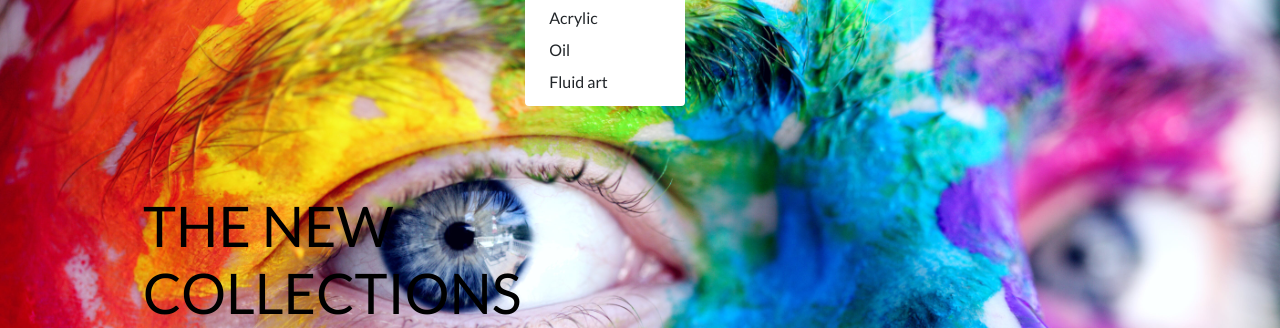
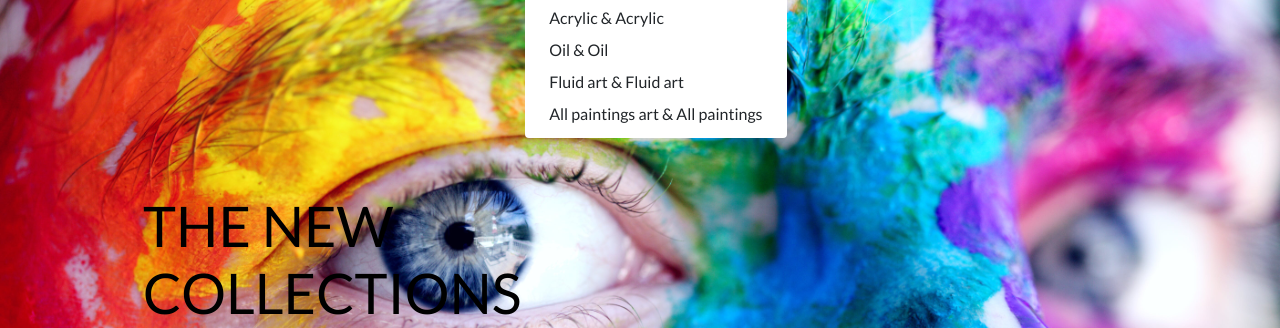
Before and after one commit to katwik/pp5, a Django app: template home/templates/home/index.html in a window 1280 px wide, after a click on "PAINTINGS". Shown: the part 157-485 px from the top of the page. Run offline with Django 3.2, Linux system fonts and the light colour scheme; the template is opened without the code that fills it, so the values that code supplies are empty; some libraries are stand-ins or nearby versions.

Commit message:
Added category filtering

```diff
--- a/templates/includes/main-nav.html
+++ b/templates/includes/main-nav.html
@@ -30,9 +30,26 @@
         Paintings
       </a>
       <div class="dropdown-menu border-0" aria-labelledby="paintings-link">
-        <a href="" class="dropdown-item">Acrylic</a>
-        <a href="" class="dropdown-item">Oil</a>
-        <a href="" class="dropdown-item">Fluid art</a>
+        <a
+          href="{% url 'products' %}?category=paintings,acrylic"
+          class="dropdown-item"
+          >Acrylic &amp; Acrylic</a
+        >
+        <a
+          href="{% url 'products' %}?category=paintings,oil"
+          class="dropdown-item"
+          >Oil &amp; Oil</a
+        >
+        <a
+          href="{% url 'products' %}?category=paintings,fluid_art"
+          class="dropdown-item"
+          >Fluid art &amp; Fluid art</a
+        >
+        <a
+          href="{% url 'products' %}?category=paintings,acrylic,oil,fluid_art"
+          class="dropdown-item"
+          >All paintings art &amp; All paintings</a
+        >
       </div>
     </li>
 
```
Also changed, not shown: products/views.py (+8 -1 lines).
